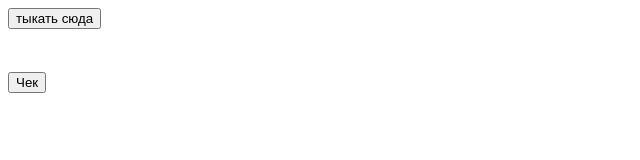
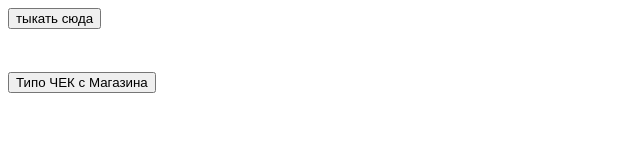
Before and after one commit to BAraBanWasted/Market, a plain HTML site: page index.html in a window 1280 px wide. Shown: the whole page, without its empty margins (0-640 px from the left). Drawn offline with Linux system fonts and the light colour scheme.

Commit message:
Update index.html

```diff
--- a/index.html
+++ b/index.html
@@ -23,7 +23,7 @@
         <p id="summ"></p>
         <p id="expensive"></p>
     </div>
-    <button id="btn2">Чек</button>
+    <button id="btn2">Типо ЧЕК с Магазина</button>
 
 </body>
 </html>
```
